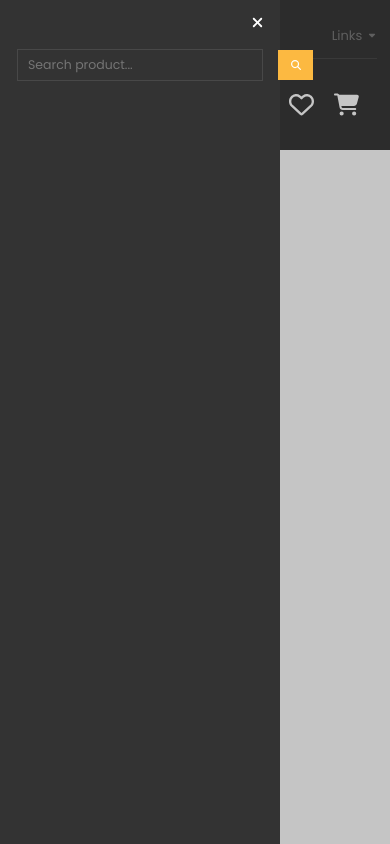
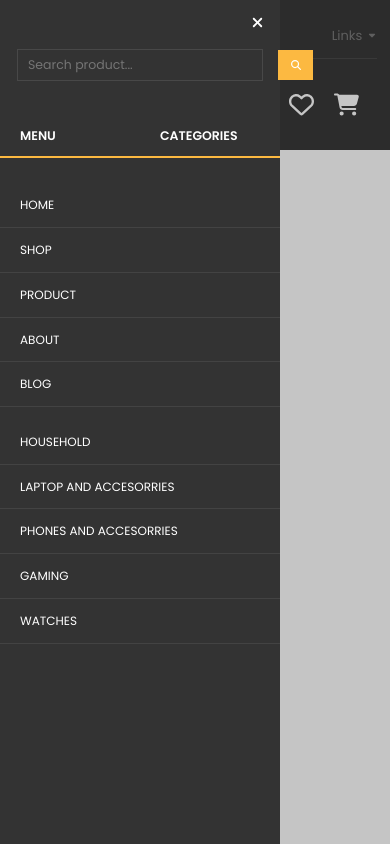
Before and after one commit to PraiseImmanuel/e-gadget, a React (Create React App) app: page / in a window 390 px wide. Built offline with nearby package versions, Linux system fonts and the light colour scheme.

Commit message:
Add touches to MobileNav

```diff
--- a/src/App.tsx
+++ b/src/App.tsx
@@ -6,9 +6,9 @@ import { MobileNav } from "./UI/nav/MobileNav";
 function App() {
     return (
         <React.Fragment>
+            <GlobalStyles />
             <MobileNav />
             <React.Fragment>
-                <GlobalStyles />
                 <Header />
             </React.Fragment>
         </React.Fragment>
--- a/src/UI/nav/MobileNav.tsx
+++ b/src/UI/nav/MobileNav.tsx
@@ -41,20 +41,26 @@ export const MobileNav: React.FC = () => {
 
                 <NavOptionsContainer>
                     <NavOptions>
-                        <List></List>
-                        <List></List>
+                        <List>Menu</List>
+                        <List>Categories</List>
                     </NavOptions>
                 </NavOptionsContainer>
 
                 <NavItemsContainer>
                     <NavItems>
-                        <NavItem></NavItem>
-                        <NavItem></NavItem>
+                        <NavItem>Home</NavItem>
+                        <NavItem>Shop</NavItem>
+                        <NavItem>Product</NavItem>
+                        <NavItem>About</NavItem>
+                        <NavItem>Blog</NavItem>
                     </NavItems>
 
                     <NavItems>
-                        <NavItem></NavItem>
-                        <NavItem></NavItem>
+                        <NavItem>Household</NavItem>
+                        <NavItem>Laptop and Accesorries</NavItem>
+                        <NavItem>Phones and Accesorries</NavItem>
+                        <NavItem>Gaming</NavItem>
+                        <NavItem>Watches</NavItem>
                     </NavItems>
                 </NavItemsContainer>
 
@@ -127,21 +133,50 @@ const Input = styled.input`
     }
 `;
 
-const NavOptionsContainer = styled.div``;
+const NavOptionsContainer = styled.div`
+    margin-top: 2rem;
+`;
 
 const StyledUl = styled.ul`
+    color: #fff;
+    display: flex;
+    font-size: 1.25rem;
     list-style-type: none;
 `;
 
 const NavOptions = styled(StyledUl)``;
 
-const List = styled.li``;
+const List = styled.li`
+    font-weight: 600;
+    padding: 1.5rem 2rem;
+    position: relative;
+    text-transform: uppercase;
+    width: 50%;
+    &::after {
+        background-color: #fcb941;
+        bottom: 0;
+        content: "";
+        display: block;
+        height: 0.2rem;
+        position: absolute;
+        right: 0;
+        width: 100%;
+    }
+`;
 
 const NavItemsContainer = styled.div``;
 
-const NavItems = styled(StyledUl)``;
+const NavItems = styled(StyledUl)`
+    flex-direction: column;
+`;
 
-const NavItem = styled.li``;
+const NavItem = styled.li`
+    border-bottom: 0.1rem solid rgba(255, 255, 255, 0.08);
+    font-size: 1.2rem;
+    font-weight: 300;
+    padding: 1.5rem 2rem;
+    text-transform: uppercase;
+`;
 
 const Socials = styled.div``;
 
--- a/src/components/GlobalStyles.ts
+++ b/src/components/GlobalStyles.ts
@@ -2,6 +2,7 @@ import { createGlobalStyle } from "styled-components";
 
 export const GlobalStyles = createGlobalStyle`
   body {
+
     box-sizing: border-box;
     font-family: 'Poppins', sans-serif;
     font-size: 16px;
```
